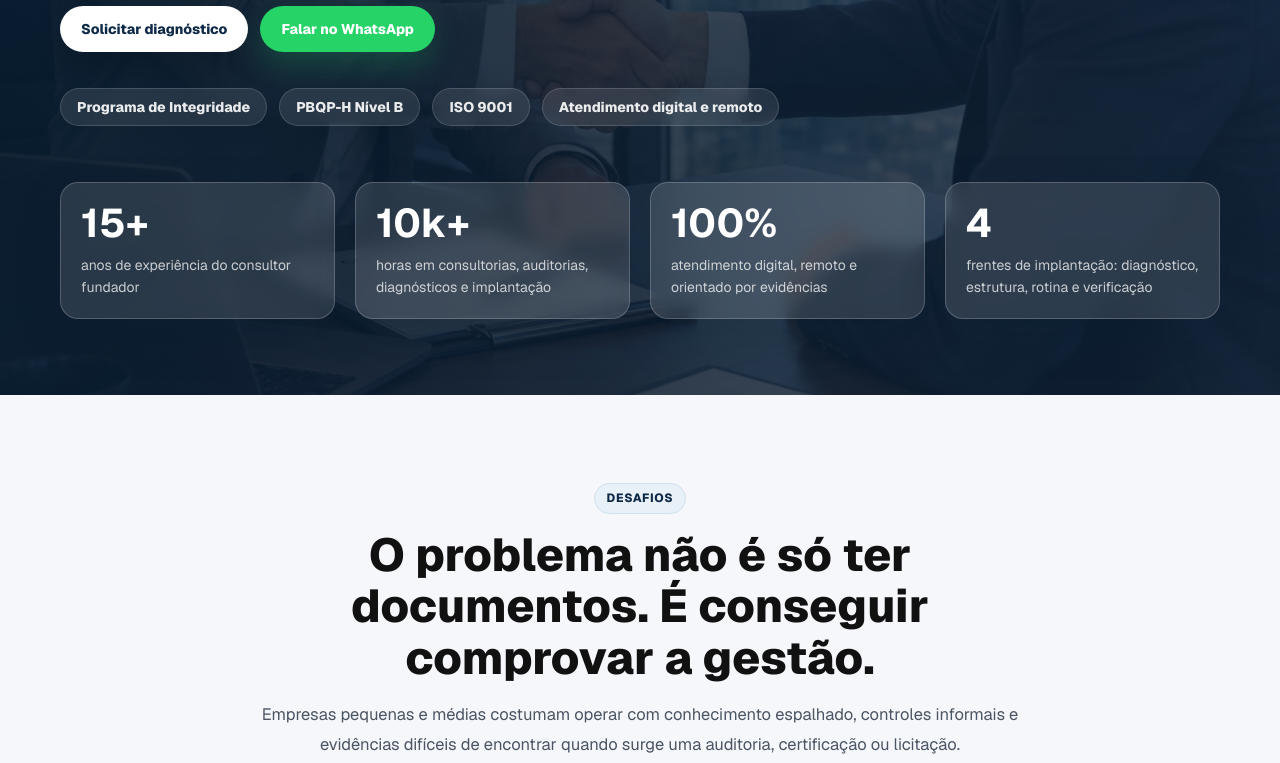
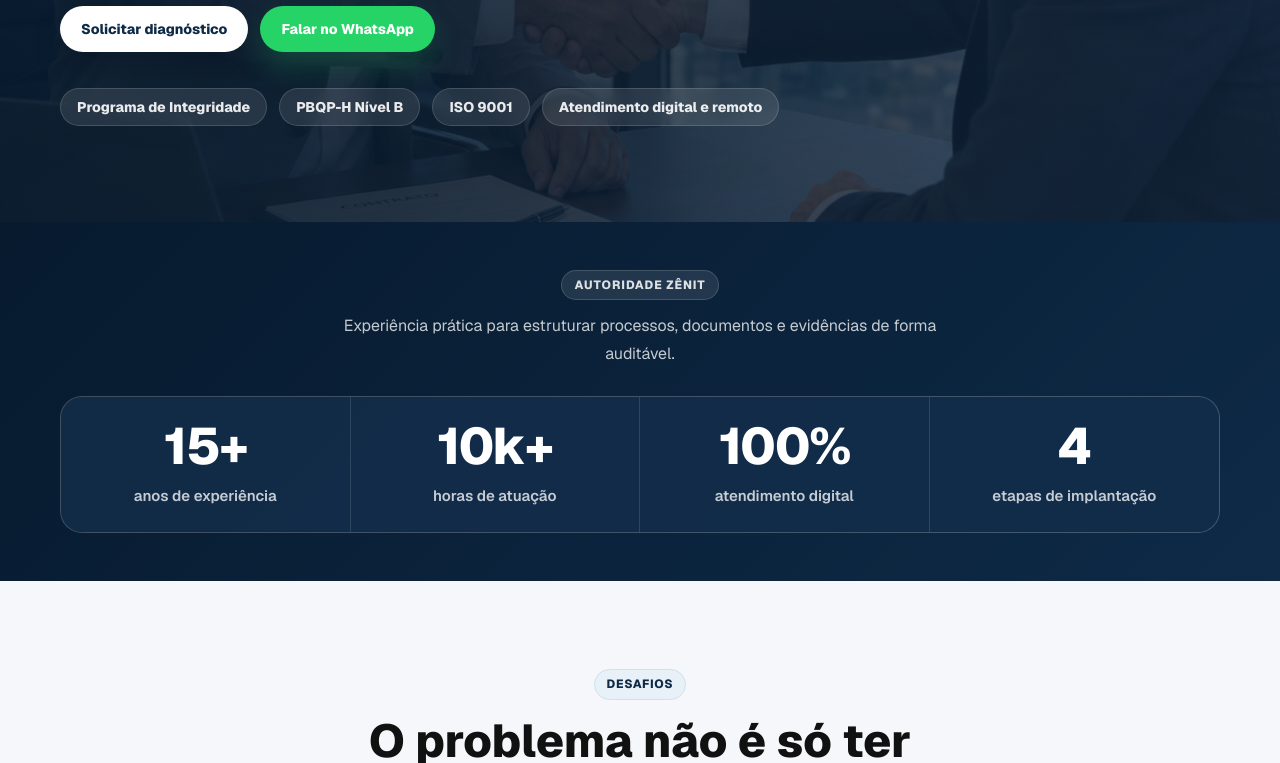
Before and after one commit to mateusb12/zenit, a Next.js app: page / in a window 1280 px wide. Shown: the part 674-1437 px from the top of the page. Built offline with nearby package versions, Linux system fonts and the light colour scheme.

Commit message:
feat(authority): Implement AuthoritySection component and update authority items

```diff
--- a/components/sections/AuthoritySection.tsx
+++ b/components/sections/AuthoritySection.tsx
@@ -1,3 +1,40 @@
+import { authorityItems } from "@/data/landing";
+
 export function AuthoritySection() {
-  return null;
+  return (
+    <section
+      aria-label="Autoridade ZÊNIT"
+      className="bg-[linear-gradient(135deg,#071A2E,#0E2A47)] px-5 py-11 text-white md:py-12"
+    >
+      <div className="mx-auto max-w-[1160px]">
+        <div className="mx-auto mb-7 max-w-[720px] text-center">
+          <span className="inline-flex rounded-full border border-white/15 bg-white/10 px-3 py-1.5 text-xs font-extrabold uppercase tracking-[0.08em] text-white/85">
+            Autoridade ZÊNIT
+          </span>
+
+          <p className="mx-auto mt-3 max-w-[640px] text-base leading-7 text-white/76">
+            Experiência prática para estruturar processos, documentos e
+            evidências de forma auditável.
+          </p>
+        </div>
+
+        <div className="grid overflow-hidden rounded-[22px] border border-white/12 bg-white/12 sm:grid-cols-2 md:grid-cols-4">
+          {authorityItems.map((item) => (
+            <article
+              key={item.value}
+              className="flex min-h-[126px] flex-col items-center justify-center border-b border-white/12 bg-[#0e2a47]/88 px-5 py-6 text-center sm:min-h-[132px] sm:odd:border-r md:border-b-0 md:border-r md:last:border-r-0 md:odd:border-r"
+            >
+              <strong className="block text-[clamp(2.55rem,4vw,3.35rem)] font-extrabold leading-none tracking-[-0.035em] text-white">
+                {item.value}
+              </strong>
+
+              <span className="mx-auto mt-3 block max-w-[170px] text-sm font-semibold leading-6 text-white/76 md:text-[15px]">
+                {item.label}
+              </span>
+            </article>
+          ))}
+        </div>
+      </div>
+    </section>
+  );
 }
--- a/components/sections/HeroSection.tsx
+++ b/components/sections/HeroSection.tsx
@@ -1,54 +1,45 @@
 import { Badge } from "@/components/site/Badge";
 import { ButtonLink } from "@/components/site/ButtonLink";
 import { containerClass } from "@/components/site/tailwind";
-import { authorityItems, heroProofItems, whatsappHref } from "@/data/landing";
+import { heroProofItems, whatsappHref } from "@/data/landing";
 import { publicAssetPath } from "@/data/siteAssets";
 
-export function HeroSection() {
-  return (
+export function HeroSection() { return (
     <section
       id="inicio"
       className="relative isolate overflow-hidden scroll-mt-[92px] bg-[#071a2e] pt-[138px] pb-10 text-white max-[680px]:pt-[112px]"
     >
       <div
         className="absolute inset-0"
-        style={{
-          backgroundImage: `url('${publicAssetPath("deal.png")}')`,
+        style={{ backgroundImage: `url('${publicAssetPath("deal.png")}')`,
           backgroundRepeat: "no-repeat",
           backgroundSize: "cover",
           backgroundPosition: "center 32%",
-          opacity: 0.58,
-        }}
+          opacity: 0.58, }}
         aria-hidden="true"
       />
 
       <div
         className="absolute inset-0"
-        style={{
-          backgroundImage:
-            "linear-gradient(90deg, rgba(7, 26, 46, 0.84) 0%, rgba(7, 26, 46, 0.7) 42%, rgba(14, 42, 71, 0.38) 100%)",
-        }}
+        style={{ backgroundImage:
+            "linear-gradient(90deg, rgba(7, 26, 46, 0.84) 0%, rgba(7, 26, 46, 0.7) 42%, rgba(14, 42, 71, 0.38) 100%)", }}
         aria-hidden="true"
       />
 
       <div
         className="absolute inset-0 mix-blend-screen"
-        style={{
-          backgroundImage: `url('${publicAssetPath("hero-consultoria.svg")}')`,
+        style={{ backgroundImage: `url('${publicAssetPath("hero-consultoria.svg")}')`,
           backgroundRepeat: "no-repeat",
           backgroundSize: "cover",
           backgroundPosition: "center 50%",
-          opacity: 0.04,
-        }}
+          opacity: 0.04, }}
         aria-hidden="true"
       />
 
       <div
         className="absolute inset-0"
-        style={{
-          backgroundImage:
-            "radial-gradient(circle at 75% 22%, rgba(184, 216, 243, 0.1), transparent 24%), linear-gradient(180deg, rgba(7, 26, 46, 0.02), rgba(7, 26, 46, 0.16))",
-        }}
+        style={{ backgroundImage:
+            "radial-gradient(circle at 75% 22%, rgba(184, 216, 243, 0.1), transparent 24%), linear-gradient(180deg, rgba(7, 26, 46, 0.02), rgba(7, 26, 46, 0.16))", }}
         aria-hidden="true"
       />
 
@@ -96,22 +87,6 @@ export function HeroSection() {
           </div>
         </div>
 
-        <div className="relative z-10 grid grid-cols-4 gap-5 pb-9 max-[980px]:grid-cols-2 max-[680px]:grid-cols-1">
-          {authorityItems.map((item) => (
-            <article
-              key={item.value}
-              className="rounded-[18px] border border-white/20 bg-white/[0.12] p-5 shadow-[0_18px_46px_rgba(7,26,46,0.18)] backdrop-blur"
-            >
-              <strong className="block text-[40px] leading-none">
-                {item.value}
-              </strong>
-              <span className="mt-3 block text-sm leading-[1.55] text-white/75">
-                {item.label}
-              </span>
-            </article>
-          ))}
-        </div>
-      </div>
+</div>
     </section>
-  );
-}
+  ); }
--- /dev/null
+++ b/components/site/WhatsAppIcon.tsx
@@ -0,0 +1,17 @@
+import type { SVGProps } from "react";
+
+export function WhatsAppIcon(props: SVGProps<SVGSVGElement>) {
+  return (
+    <svg
+      viewBox="0 0 32 32"
+      aria-hidden="true"
+      focusable="false"
+      {...props}
+    >
+      <path
+        fill="currentColor"
+        d="M16.02 3.2A12.72 12.72 0 0 0 5.05 22.36L3.2 29l6.8-1.78A12.71 12.71 0 1 0 16.02 3.2Zm0 23.12a10.55 10.55 0 0 1-5.37-1.47l-.39-.23-4.03 1.06 1.07-3.93-.25-.4a10.56 10.56 0 1 1 8.97 4.97Zm5.8-7.9c-.32-.16-1.88-.93-2.17-1.04-.29-.1-.5-.16-.71.16-.21.32-.82 1.04-1 1.25-.18.21-.37.24-.69.08-.32-.16-1.35-.5-2.57-1.59-.95-.85-1.59-1.9-1.78-2.22-.18-.32-.02-.49.14-.65.14-.14.32-.37.48-.56.16-.18.21-.32.32-.53.1-.21.05-.4-.03-.56-.08-.16-.71-1.7-.97-2.33-.26-.61-.52-.53-.71-.54h-.61c-.21 0-.56.08-.85.4-.29.32-1.12 1.09-1.12 2.65s1.15 3.08 1.31 3.29c.16.21 2.27 3.46 5.49 4.85.77.33 1.36.53 1.83.68.77.24 1.47.21 2.02.13.62-.09 1.88-.77 2.15-1.51.26-.74.26-1.38.18-1.51-.08-.13-.29-.21-.61-.37Z"
+      />
+    </svg>
+  );
+}
--- a/data/landing.ts
+++ b/data/landing.ts
@@ -42,19 +42,19 @@ export const navItems: NavItem[] = [
 export const authorityItems: AuthorityItem[] = [
   {
     value: "15+",
-    label: "anos de experiência do consultor fundador",
+    label: "anos de experiência",
   },
   {
     value: "10k+",
-    label: "horas em consultorias, auditorias, diagnósticos e implantação",
+    label: "horas de atuação",
   },
   {
     value: "100%",
-    label: "atendimento digital, remoto e orientado por evidências",
+    label: "atendimento digital",
   },
   {
     value: "4",
-    label: "frentes de implantação: diagnóstico, estrutura, rotina e verificação",
+    label: "etapas de implantação",
   },
 ];
 
```
